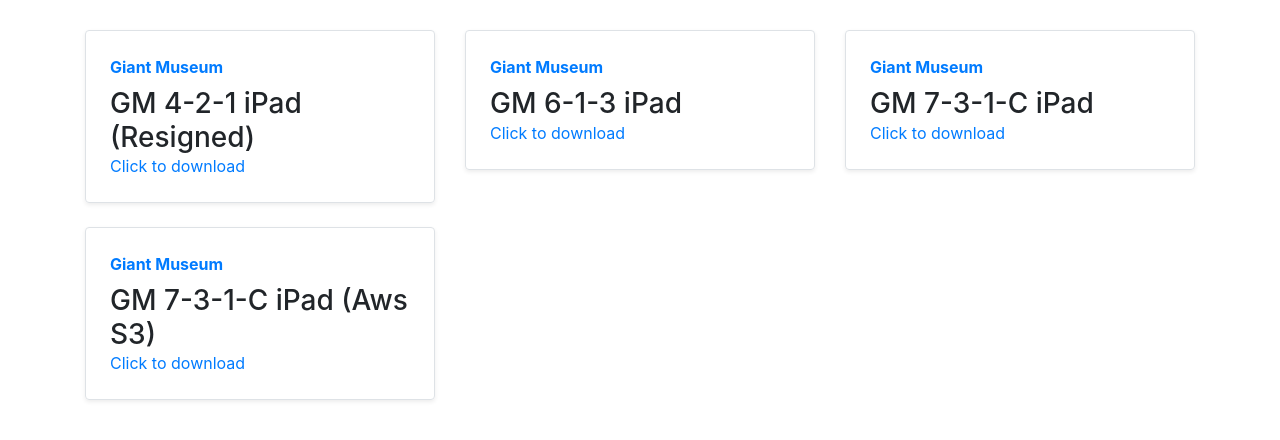
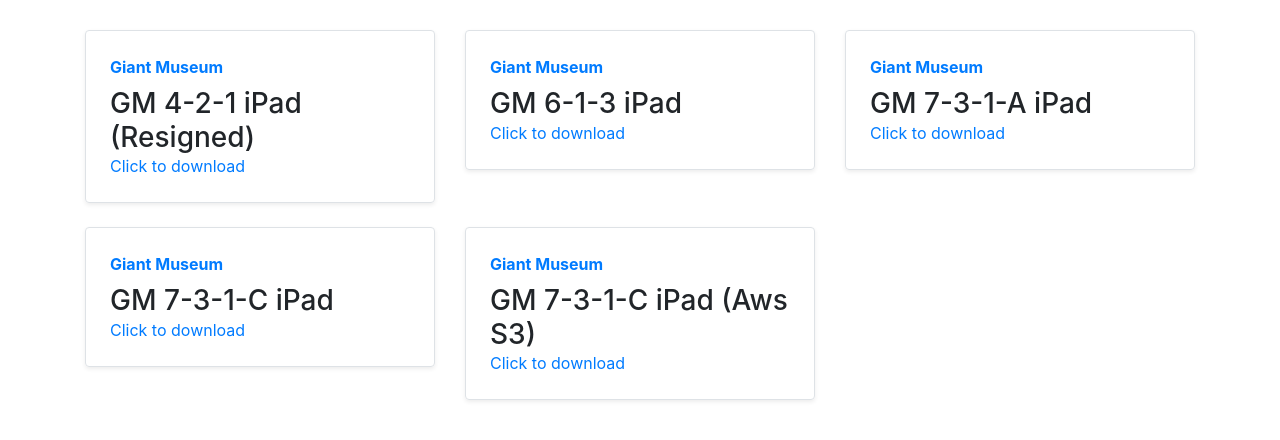
Before and after one commit to UltraCombos/ultracombos.github.io, a plain HTML site: page giant/index.html in a window 1280 px wide. Shown: the part 152-592 px from the top of the page. Drawn offline with nearby package versions, Linux system fonts and the light colour scheme.

Commit message:
add 7-3-1-a

```diff
--- a/giant/index.html
+++ b/giant/index.html
@@ -66,6 +66,17 @@
           class="row no-gutters border rounded overflow-hidden flex-md-row mb-4 shadow-sm h-md-250 position-relative">
           <div class="col p-4 d-flex flex-column position-static">
             <strong class="d-inline-block mb-2 text-primary">Giant Museum</strong>
+            <h3 class="mb-0">GM 7-3-1-A iPad</h3>
+            <a href="itms-services://?action=download-manifest&url=https://ultracombos.github.io/giant/19002-gm-7-3-1-a-manifest.plist"
+              class="stretched-link">Click to download</a>
+          </div>
+        </div>
+      </div>
+	  <div class="col-md-6 col-lg-4">
+        <div
+          class="row no-gutters border rounded overflow-hidden flex-md-row mb-4 shadow-sm h-md-250 position-relative">
+          <div class="col p-4 d-flex flex-column position-static">
+            <strong class="d-inline-block mb-2 text-primary">Giant Museum</strong>
             <h3 class="mb-0">GM 7-3-1-C iPad</h3>
             <a href="itms-services://?action=download-manifest&url=https://ultracombos.github.io/giant/19002-gm-7-3-1-c-manifest.plist"
               class="stretched-link">Click to download</a>
```
Also changed, not shown: 1 other file.
